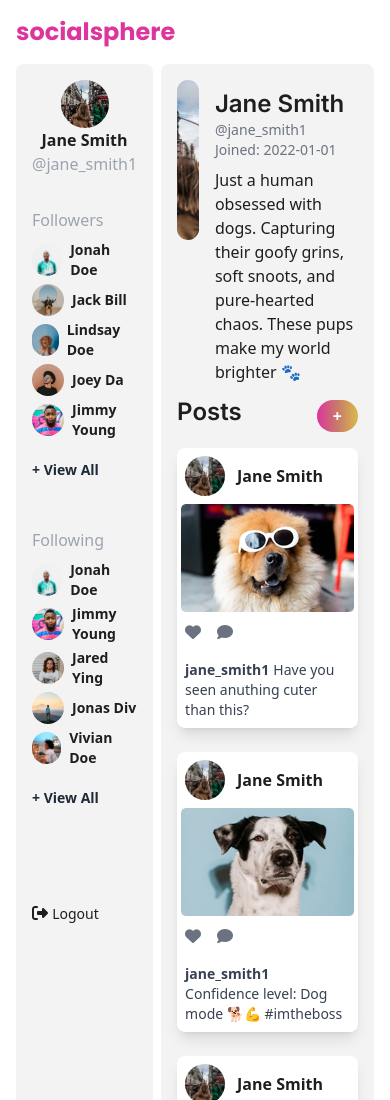
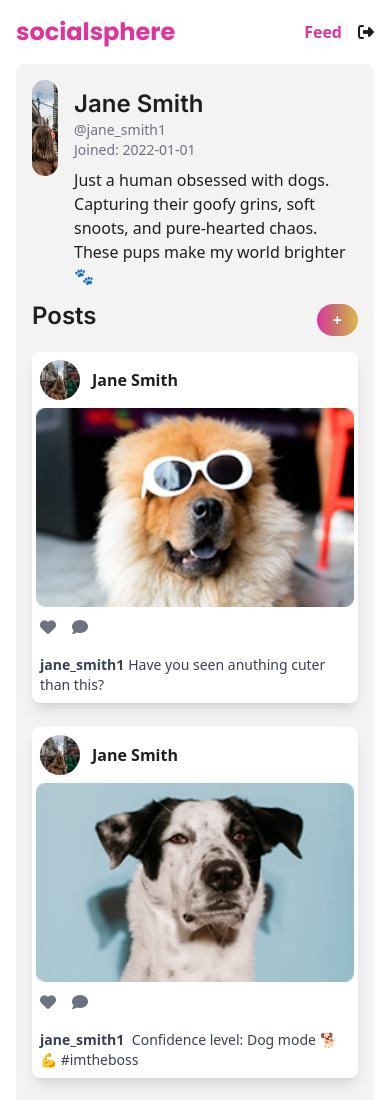
Before and after one commit to anneloviseramstad/css-frameworks, a website built with Vite: page profile/index.html in a window 390 px wide. Shown: the top 1100 px of the page. Built offline with nearby package versions, Linux system fonts and the light colour scheme.

Commit message:
Corrected responsiveness in profile page.

```diff
--- a/profile/index.html
+++ b/profile/index.html
@@ -43,11 +43,23 @@
           </button>
         </a>
       </div>
+      <div class="flex flex-row gap-4 md:hidden">
+        <a href="/feed/index.html">
+          <button class="py-4 font-semibold text-[#DC359D]">Feed</button>
+        </a>
+        <a href="/index.html">
+          <button class="py-4">
+            <i class="fa-solid fa-right-from-bracket"></i>
+          </button>
+        </a>
+      </div>
     </header>
 
     <main>
       <div class="flex flex-row gap-2">
-        <div class="bg-[#f3f3f3] p-4 rounded-lg md:w-1/3 lg:1/4">
+        <div
+          class="hidden md:block md:w-1/3 lg:w-1/4 bg-[#f3f3f3] p-4 rounded-lg lg:1/4"
+        >
           <div class="flex flex-col items-center mb-6">
             <a href="/profile/index.html" class="flex flex-col items-center">
               <img
@@ -168,7 +180,7 @@
                   <img
                     src="/images/follow7.avif"
                     alt=""
-                    class="w-40 h-40 object-cover rounded-full"
+                    class="size-24 sm:size-28 md:size-32 lg:size-36 xl:size-40 aspect-square object-cover rounded-full"
                   />
                 </div>
                 <div class="">
```
